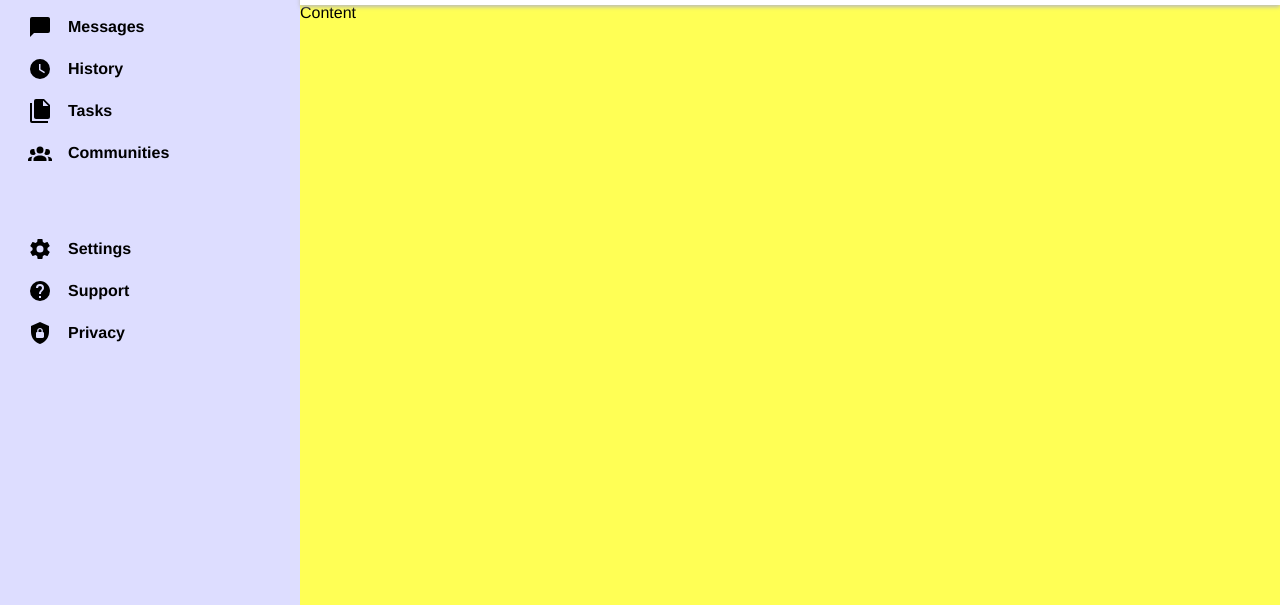
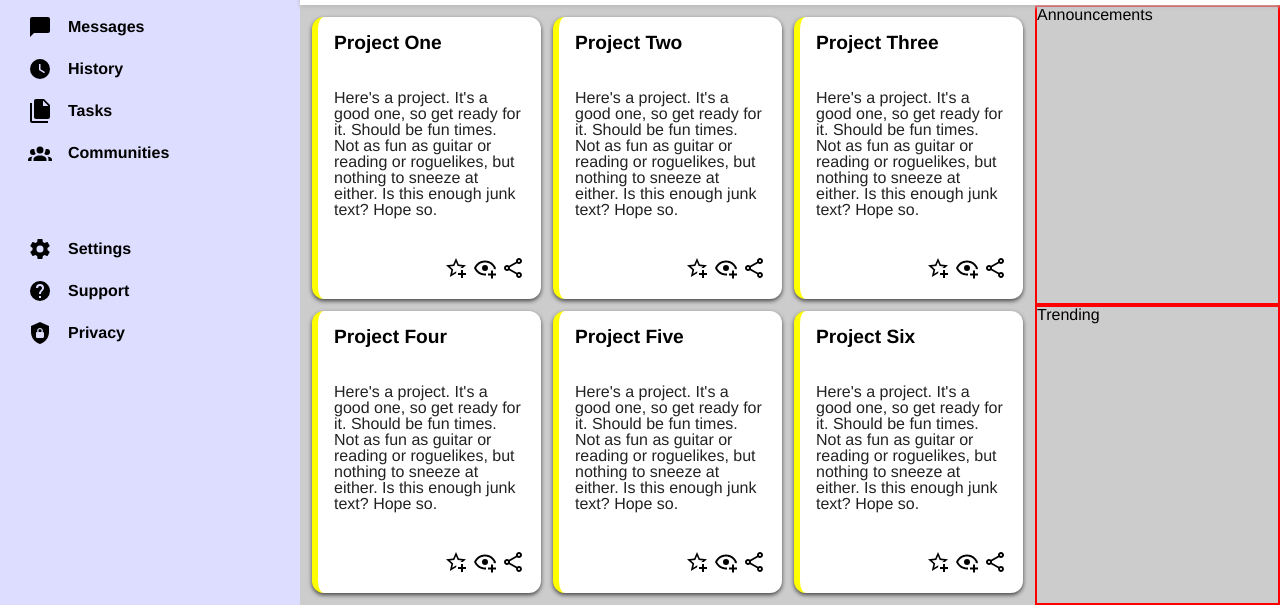
Before and after one commit to MongrelArchitect/admin-dashboard, a plain HTML site: page index.html in a window 1280 px wide. Shown: the part 195-800 px from the top of the page. Drawn offline with Linux system fonts and the light colour scheme.

Commit message:
Setup and style "projects" section

```diff
--- a/index.html
+++ b/index.html
@@ -52,7 +52,96 @@
           </ul>
         </div>
       </div>
-      <div class="content">Content</div>
+      <div class="content">
+        <div class="projects">
+          <div class="project-card">
+            <p>Project One</p>
+            <p>
+              Here's a project. It's a good one, so get ready for it.
+              Should be fun times. Not as fun as guitar or reading or
+              roguelikes, but nothing to sneeze at either. Is this
+              enough junk text? Hope so.
+            </p>
+            <div>
+              <img src="./images/star.svg">
+              <img src="./images/eye.svg">
+              <img src="./images/share.svg">
+            </div>
+          </div>
+          <div class="project-card">
+            <p>Project Two</p>
+            <p>
+              Here's a project. It's a good one, so get ready for it.
+              Should be fun times. Not as fun as guitar or reading or
+              roguelikes, but nothing to sneeze at either. Is this
+              enough junk text? Hope so.
+            </p>
+            <div>
+              <img src="./images/star.svg">
+              <img src="./images/eye.svg">
+              <img src="./images/share.svg">
+            </div>
+          </div>
+          <div class="project-card">
+            <p>Project Three</p>
+            <p>
+              Here's a project. It's a good one, so get ready for it.
+              Should be fun times. Not as fun as guitar or reading or
+              roguelikes, but nothing to sneeze at either. Is this
+              enough junk text? Hope so.
+            </p>
+            <div>
+              <img src="./images/star.svg">
+              <img src="./images/eye.svg">
+              <img src="./images/share.svg">
+            </div>
+          </div>
+          <div class="project-card">
+            <p>Project Four</p>
+            <p>
+              Here's a project. It's a good one, so get ready for it.
+              Should be fun times. Not as fun as guitar or reading or
+              roguelikes, but nothing to sneeze at either. Is this
+              enough junk text? Hope so.
+            </p>
+            <div>
+              <img src="./images/star.svg">
+              <img src="./images/eye.svg">
+              <img src="./images/share.svg">
+            </div>
+          </div>
+          <div class="project-card">
+            <p>Project Five</p>
+            <p>
+              Here's a project. It's a good one, so get ready for it.
+              Should be fun times. Not as fun as guitar or reading or
+              roguelikes, but nothing to sneeze at either. Is this
+              enough junk text? Hope so.
+            </p>
+            <div>
+              <img src="./images/star.svg">
+              <img src="./images/eye.svg">
+              <img src="./images/share.svg">
+            </div>
+          </div>
+          <div class="project-card">
+            <p>Project Six</p>
+            <p>
+              Here's a project. It's a good one, so get ready for it.
+              Should be fun times. Not as fun as guitar or reading or
+              roguelikes, but nothing to sneeze at either. Is this
+              enough junk text? Hope so.
+            </p>
+            <div>
+              <img src="./images/star.svg">
+              <img src="./images/eye.svg">
+              <img src="./images/share.svg">
+            </div>
+          </div>
+        </div>
+        <div class="content-item announcements">Announcements</div>
+        <div class="content-item trending">Trending</div>
+      </div>
     </div>
   </body>
 </html>
--- a/styles/style.css
+++ b/styles/style.css
@@ -26,6 +26,10 @@ body {
   padding: 8px 20px 8px 20px;
 }
 
+.announcements {
+  grid-area: 1 / 2 / 2 / 3;
+}
+
 .container {
   display: grid;
   grid-template: clamp(150px, 25%, 200px) 3fr / clamp(200px, 25%, 300px) 3fr;
@@ -34,8 +38,15 @@ body {
 }
 
 .content {
-  background: #ff5;
+  background: #ccc;
+  display: grid;
   grid-area: 2 / 2 / 3 / 3;
+  grid-template: 1fr 1fr / minmax(400px, 3fr) 1fr;
+  overflow: auto;
+}
+
+.content-item {
+  border: 2px solid red;
 }
 
 .dashboard {
@@ -91,6 +102,47 @@ body {
   gap: 16px;
 }
 
+.projects {
+  display: grid;
+  grid-area: 1 / 1 / 3 / 2;
+  grid-auto-rows: 200px;
+  grid-template-columns: repeat(auto-fit, minmax(200px, 1fr));
+  grid-template-rows: repeat(auto-fit, minmax(200px, 1fr));
+  gap: 12px;
+  overflow: auto;
+  padding: 12px;
+}
+
+.project-card {
+  background: #fff;
+  border-left: 6px solid #ff0;
+  border-radius: 12px;
+  box-shadow: 0 2px 4px #444;
+  display: flex;
+  flex-direction: column;
+  gap: 16px;
+  justify-content: space-between;
+  overflow: auto;
+  padding: 16px;
+}
+
+.project-card div {
+  align-self: end;
+}
+
+.project-card img {
+  height: 24px;
+}
+
+.project-card p:first-child {
+  font-size: 1.2rem;
+  font-weight: bold;
+}
+
+.project-card p:nth-child(2) {
+  color: #222;
+}
+
 .search {
   align-items: center;
   display: flex;
@@ -135,6 +187,10 @@ body {
   height: 50px;
 }
 
+.trending {
+  grid-area: 2 / 2 / 3 / 3;
+}
+
 .user {
   align-items: center;
   display: flex;
```
Also changed, not shown: images/eye.svg (added), images/share.svg (added), images/star.svg (added).
